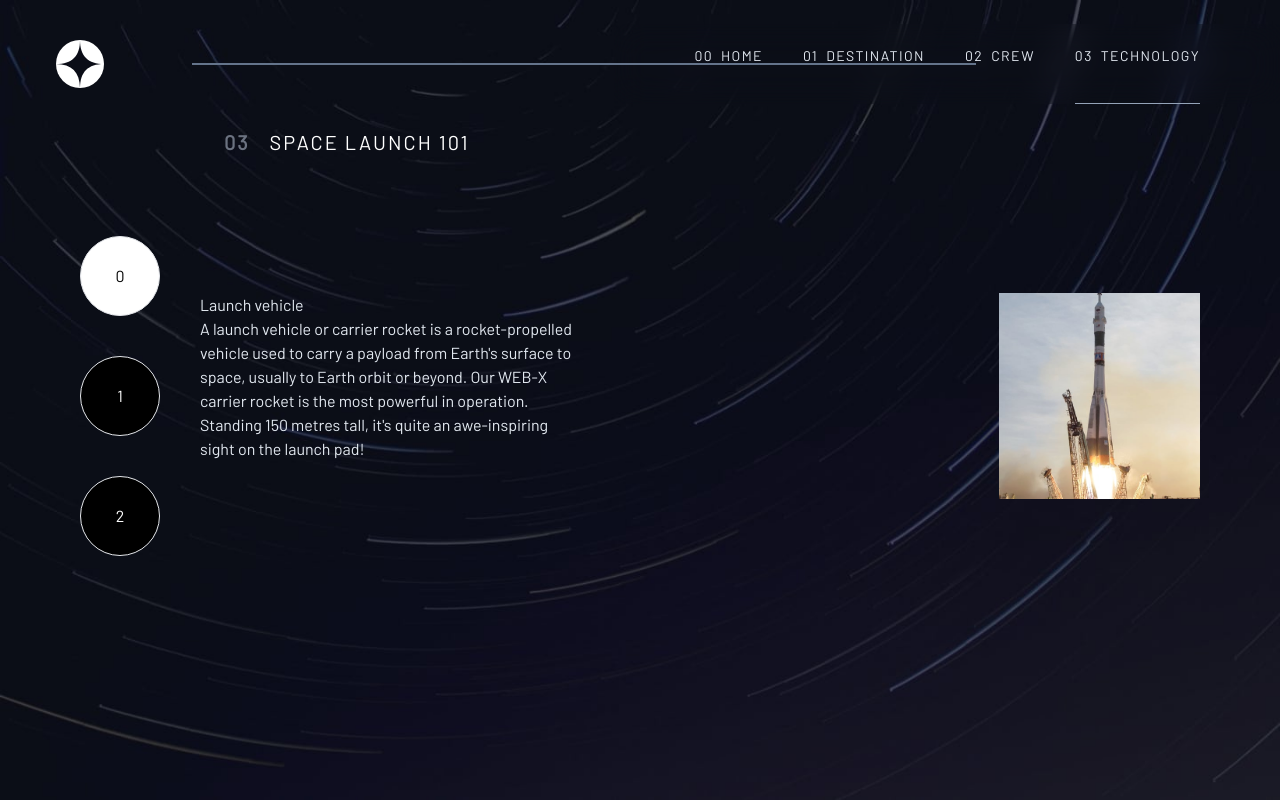
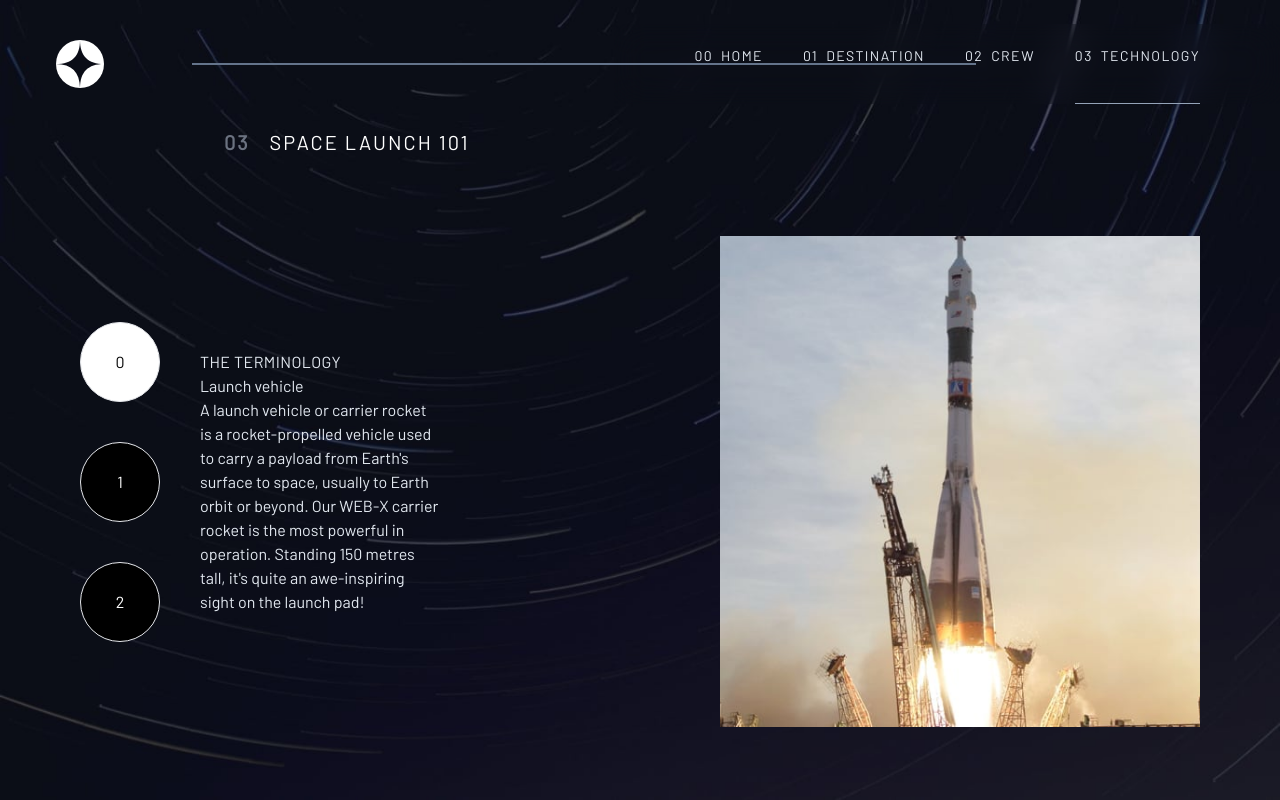
Before and after one commit to ashishmohanty10/space-tourism, a Next.js app: page /technology in a window 1280 px wide. Built offline with nearby package versions, Linux system fonts and the light colour scheme.

Commit message:
crew desktop ver.

```diff
--- a/src/app/technology/page.tsx
+++ b/src/app/technology/page.tsx
@@ -47,7 +47,7 @@ const TechnologyBG = () => {
       <Image
         src={TechnologyDesktop}
         alt="homepage background"
-        className="hidden max-h-screen w-full object-cover xl:block"
+        className="hidden min-h-screen w-full object-cover xl:block"
       />
     </div>
   );
--- a/src/components/crewComponents.tsx
+++ b/src/components/crewComponents.tsx
@@ -17,10 +17,12 @@ const CrewComponent: React.FC<CrewComponentProp> = ({ data }) => {
         {data.map((data, idx) => (
           <div
             className={cn(
-              `grid grid-cols-2 ${currentTabs === idx ? "" : "hidden"}`
+              `w-full flex justify-between items-center ${
+                currentTabs === idx ? "" : "hidden"
+              }`
             )}
           >
-            <div>
+            <div className="w-1/2">
               <h2 className="text-2xl text-slate-600 uppercase font-medium tracking-wide mb-8">
                 flight engineer
               </h2>
@@ -34,7 +36,7 @@ const CrewComponent: React.FC<CrewComponentProp> = ({ data }) => {
               </p>
             </div>
 
-            <div className="flex justify-center items-center">
+            <div className="flex justify-center items-center w-1/2">
               <Image
                 src={data?.images.webp}
                 alt="crew image"
@@ -45,7 +47,7 @@ const CrewComponent: React.FC<CrewComponentProp> = ({ data }) => {
         ))}
       </div>
 
-      <div className="flex justify-start items-center gap-x-5 absolute bottom-40    ">
+      <div className="flex justify-start items-center gap-x-5 absolute bottom-28">
         {data.map((_, idx) => (
           <button
             onClick={() => setCurrentTabs(idx)}
--- a/src/components/technolgyComponents.tsx
+++ b/src/components/technolgyComponents.tsx
@@ -35,15 +35,24 @@ const TechnologuComponent: React.FC<TechnologyComponentProp> = ({ data }) => {
             <div
               key={idx}
               className={cn(
-                `flex gap-x-10 ${currentTabs === idx ? "" : "hidden"}`
+                `flex gap-x-10 w-full items-center justify-between ${
+                  currentTabs === idx ? "" : "hidden"
+                }`
               )}
             >
-              <div>
-                <h2>{data.name}</h2>
+              <div className="w-1/2">
+                <h2 className="uppercase tracking-wide font-normal">
+                  the terminology
+                </h2>
+                <p>{data.name}</p>
                 <p className="w-[50%]">{data?.description}</p>
               </div>
-              <div>
-                <Image src={data?.images.portrait} alt="technolgy image" />
+              <div className="w-1/2">
+                <Image
+                  src={data?.images.portrait}
+                  alt="technolgy image"
+                  className=""
+                />
               </div>
             </div>
           ))}
```
